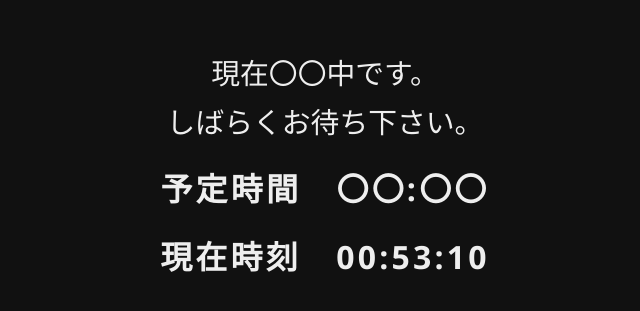
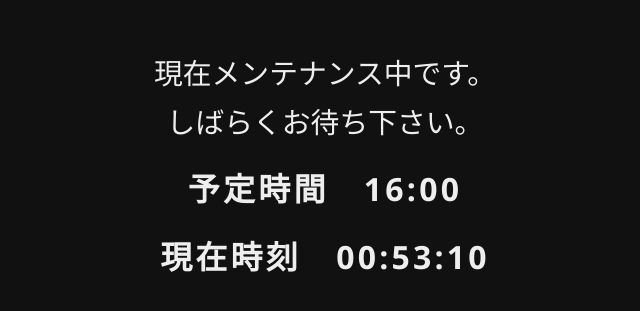
Before and after one commit to tanuki276/Computer, a plain HTML site: page aj.html in a window 1280 px wide. Shown: the part 243-554 px from the top of the page, without its empty margins (315-955 px from the left). Drawn offline with Linux system fonts and the light colour scheme.

Commit message:
aj.html の更新

```diff
--- a/aj.html
+++ b/aj.html
@@ -2,7 +2,7 @@
 <html lang="ja">
 <head>
   <meta charset="UTF-8" />
-  <title>〇〇中です</title>
+  <title>メンテナンス中です</title>
   <style>
     body {
       margin: 0;
@@ -41,8 +41,8 @@
 
   <script>
     // 変更部分
-    const statusText = "〇〇";  // 〇〇中ですの部分
-    const scheduledTime = "〇〇:〇〇";      // 時間帰るとこ
+    const statusText = "メンテナンス";  // 〇〇中ですの部分
+    const scheduledTime = "16:00";      // 時間帰るとこ
 
     // 初期セット
     document.getElementById('statusText').textContent = statusText + "中";
```
